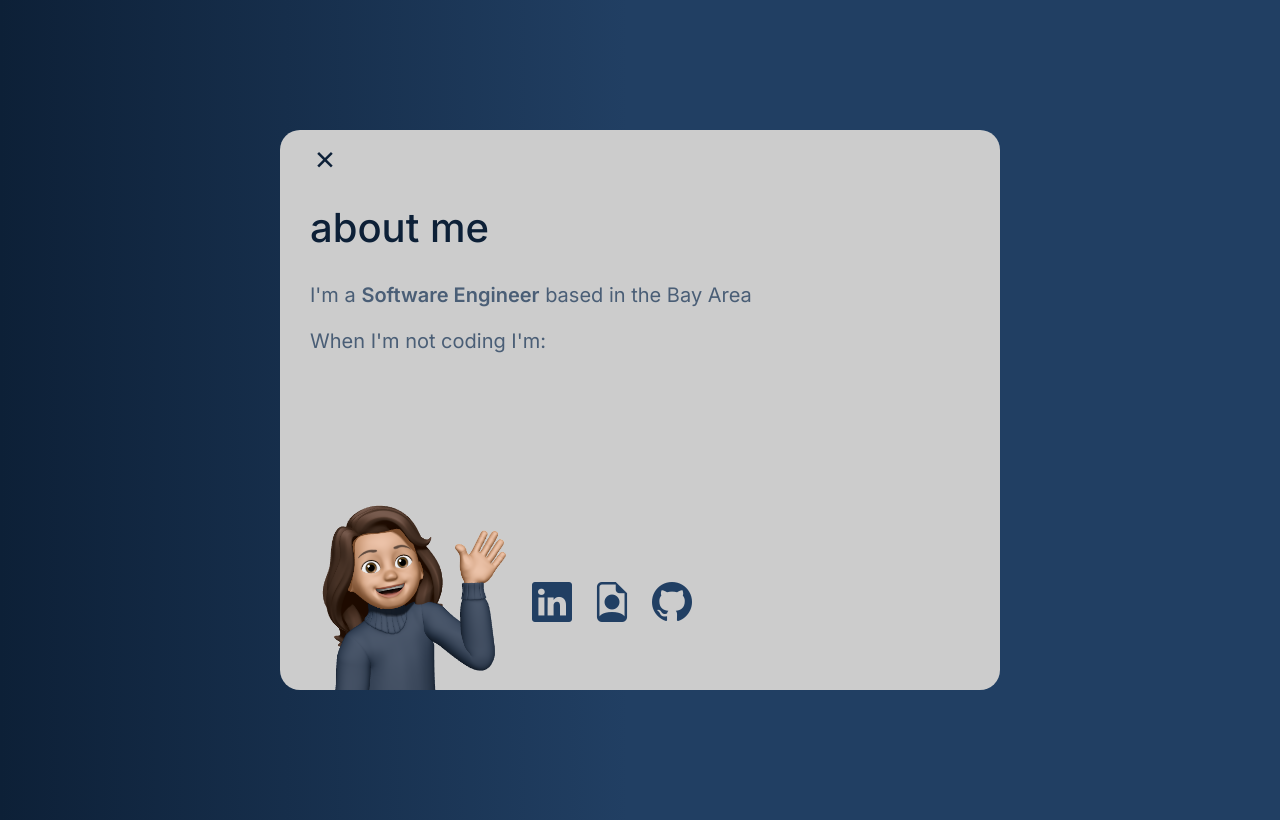
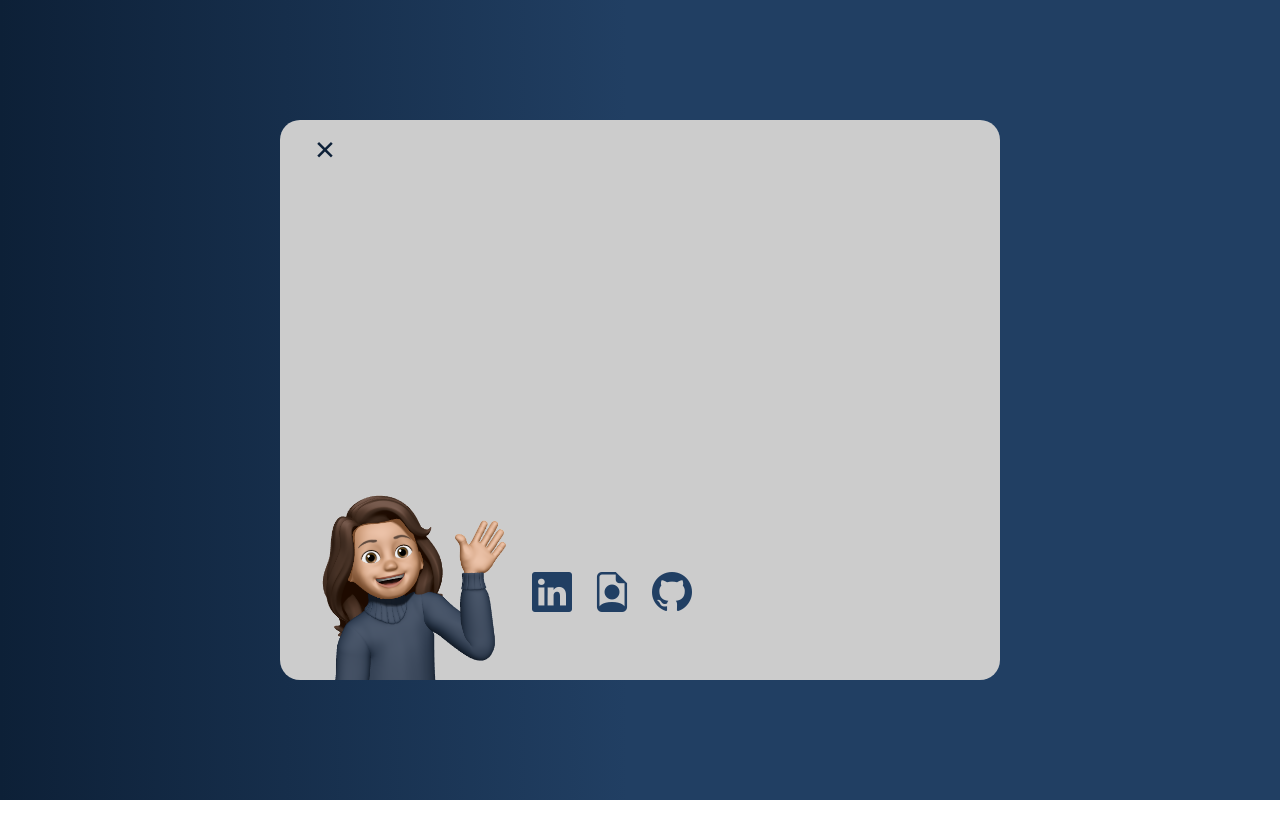
Before and after one commit to andreatamezm/andreatamezm.github.io, a plain HTML site: page about.html in a window 1280 px wide. Drawn offline with nearby package versions, Linux system fonts and the light colour scheme.

Commit message:
fixed sizing

```diff
--- a/about.html
+++ b/about.html
@@ -16,8 +16,31 @@
 </head>
 
 <body class="background">
+    <div class="container" style="  height: 70vh; width: 90vh; border-radius: 20px; background-color: #ccc; display: flex; flex-direction: column;">
+        <div class="row">
+            <a href="index.html"><button class="close">&times;</button></a>
+        </div>
+        <div class="row emoji_row">
+            <div class="col-4">
+                <img class="emoji" src="./images/hello.png">
+            </div>
+            <div class="col-1">
+                <a href="https://www.linkedin.com/in/andreatamezm/" target="_blank"><i
+                        class="bi bi-linkedin icons"></i></a>
+            </div>
 
-    <div class="container_popup container">
+            <div class="col-1">
+                <a href="https://drive.google.com/file/d/1i8gFi26F2pYx2Y3YodbdCuVrI11mecNm/view?usp=sharing"
+                    target="_blank"><i class="bi bi-file-earmark-person icons"></i></a>
+            </div>
+
+            <div class="col-1">
+                <a href="" target="_blank"><i class="bi bi-github icons"></i></a>
+            </div>
+        </div>
+    </div>
+
+    <!-- <div class="container_popup container">
         <div class="row">
             <a href="index.html"><button class="close">&times;</button></a>
         </div>
@@ -42,7 +65,7 @@
                 <a href="" target="_blank"><i class="bi bi-github icons"></i></a>
             </div>
         </div>
-    </div>
+    </div> -->
 
 
     <script src="https://cdn.jsdelivr.net/npm/bootstrap@5.2.2/dist/js/bootstrap.bundle.min.js"
--- a/styles.css
+++ b/styles.css
@@ -7,7 +7,6 @@
     rgba(13, 32, 55, 1) 0%,
     rgba(33, 63, 99, 1) 49%
   );
-  margin: 10px;
   display: flex;
   align-items: center;
   justify-content: center;
@@ -28,6 +27,7 @@ h1:before {
   content: "Hello!";
   position: absolute;
   color: #f1b24a;
+  padding-left: 12px;
   top: 0;
   left: 0;
   width: 0%;
@@ -98,14 +98,14 @@ h1:hover:before {
 
 /* ------------------------- FAKE MODAL POP UP ------------------------------- */
 
-.container_popup {
+/* .container {
   height: 70vh;
   width: 90vh;
   border-radius: 20px;
   background-color: #ccc;
   display: flex;
   flex-direction: column;
-}
+} */
 
 /* ------------------------COMPONENTS OF MODAL POP UP--------------------------- */
 
```
Also changed, not shown: index.html (+4 -6 lines).
